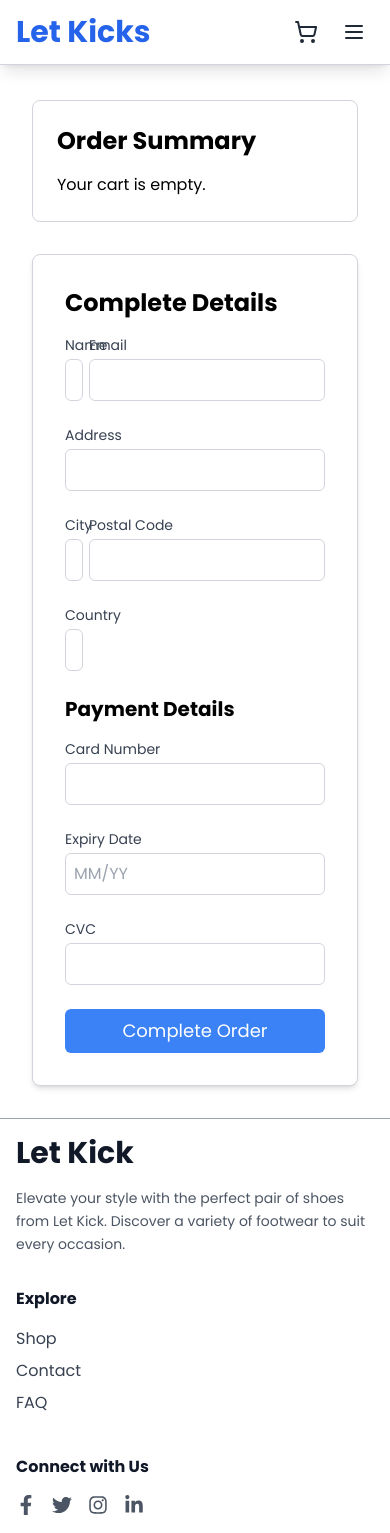
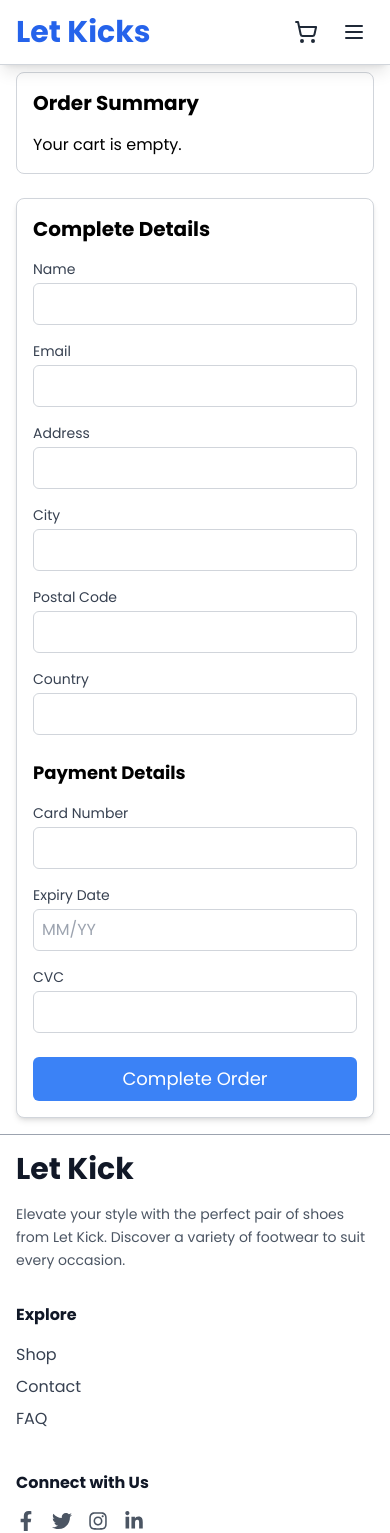
Before and after one commit to SmeyDV/LETKICK, a Next.js app: page /myCart/checkout in a window 390 px wide. Shown: the top 1533 px of the page. Built offline with nearby package versions, Linux system fonts and the light colour scheme.

Commit message:
fix again

```diff
--- a/app/myCart/checkout/Checkout.js
+++ b/app/myCart/checkout/Checkout.js
@@ -46,13 +46,13 @@ export default function Checkout() {
   };
 
   return (
-    <div className="container mx-auto p-8">
-      <h1 className="text-3xl font-bold mb-8">Checkout</h1>
+    <div className="container mx-auto p-4 sm:p-8">
+      <h1 className="text-2xl sm:text-3xl font-bold mb-6 sm:mb-8">Checkout</h1>
 
-      <div className="grid grid-cols-1 lg:grid-cols-3 gap-8">
+      <div className="grid grid-cols-1 lg:grid-cols-3 gap-6 sm:gap-8">
         {/* Item Summary */}
-        <div className="lg:col-span-1 bg-white p-6 border border-gray-300 rounded-lg">
-          <h2 className="text-2xl font-semibold mb-4">Order Summary</h2>
+        <div className="lg:col-span-1 bg-white p-4 sm:p-6 border border-gray-300 rounded-lg">
+          <h2 className="text-xl sm:text-2xl font-semibold mb-4">Order Summary</h2>
           {cartItems.length > 0 ? (
             <ul className="space-y-4">
               {cartItems.map((item, index) => (
@@ -61,13 +61,13 @@ export default function Checkout() {
                   className="flex justify-between items-center border-b pb-2"
                 >
                   <div>
-                    <h3 className="text-lg font-medium">{item.name}</h3>
-                    <p className="text-gray-600">Price: {item.price}</p>
+                    <h3 className="text-base sm:text-lg font-medium">{item.name}</h3>
+                    <p className="text-sm sm:text-base text-gray-600">Price: {item.price}</p>
                   </div>
                   <img
                     src={item.image}
                     alt={item.name}
-                    className="w-24 h-24 object-contain rounded-md"
+                    className="w-16 h-16 sm:w-24 sm:h-24 object-contain rounded-md"
                   />
                 </li>
               ))}
@@ -81,14 +81,14 @@ export default function Checkout() {
         </div>
 
         {/* Wrapped Form with Border */}
-        <div className="lg:col-span-2 border border-gray-300 rounded-lg p-8 bg-white shadow-md">
+        <div className="lg:col-span-2 border border-gray-300 rounded-lg p-4 sm:p-8 bg-white shadow-md">
           <form onSubmit={handleSubmit}>
-            <h2 className="text-2xl font-semibold mb-4">Complete Details</h2>
+            <h2 className="text-xl sm:text-2xl font-semibold mb-4">Complete Details</h2>
 
             {/* Shipping Details */}
-            <div className="grid grid-cols-1 gap-6 mb-6">
-              <div className="sm:col-span-2">
-                <label className="block text-sm font-medium text-gray-700">
+            <div className="grid grid-cols-1 sm:grid-cols-2 gap-4 sm:gap-6 mb-6">
+              <div className="col-span-full sm:col-span-2">
+                <label className="block text-sm font-medium text-gray-700 mb-1">
                   Name
                 </label>
                 <input
@@ -97,11 +97,11 @@ export default function Checkout() {
                   value={formData.name}
                   onChange={handleInputChange}
                   required
-                  className="mt-1 block w-full p-2 border border-gray-300 rounded-md"
+                  className="block w-full p-2 border border-gray-300 rounded-md"
                 />
               </div>
-              <div className="sm:col-span-2">
-                <label className="block text-sm font-medium text-gray-700">
+              <div className="col-span-full sm:col-span-2">
+                <label className="block text-sm font-medium text-gray-700 mb-1">
                   Email
                 </label>
                 <input
@@ -110,11 +110,11 @@ export default function Checkout() {
                   value={formData.email}
                   onChange={handleInputChange}
                   required
-                  className="mt-1 block w-full p-2 border border-gray-300 rounded-md"
+                  className="block w-full p-2 border border-gray-300 rounded-md"
                 />
               </div>
-              <div className="col-span-2">
-                <label className="block text-sm font-medium text-gray-700">
+              <div className="col-span-full">
+                <label className="block text-sm font-medium text-gray-700 mb-1">
                   Address
                 </label>
                 <input
@@ -123,11 +123,11 @@ export default function Checkout() {
                   value={formData.address}
                   onChange={handleInputChange}
                   required
-                  className="mt-1 block w-full p-2 border border-gray-300 rounded-md"
+                  className="block w-full p-2 border border-gray-300 rounded-md"
                 />
               </div>
-              <div className="sm:col-span-1">
-                <label className="block text-sm font-medium text-gray-700">
+              <div className="col-span-1">
+                <label className="block text-sm font-medium text-gray-700 mb-1">
                   City
                 </label>
                 <input
@@ -136,11 +136,11 @@ export default function Checkout() {
                   value={formData.city}
                   onChange={handleInputChange}
                   required
-                  className="mt-1 block w-full p-2 border border-gray-300 rounded-md"
+                  className="block w-full p-2 border border-gray-300 rounded-md"
                 />
               </div>
-              <div className="sm:col-span-1">
-                <label className="block text-sm font-medium text-gray-700">
+              <div className="col-span-1">
+                <label className="block text-sm font-medium text-gray-700 mb-1">
                   Postal Code
                 </label>
                 <input
@@ -149,11 +149,11 @@ export default function Checkout() {
                   value={formData.postalCode}
                   onChange={handleInputChange}
                   required
-                  className="mt-1 block w-full p-2 border border-gray-300 rounded-md"
+                  className="block w-full p-2 border border-gray-300 rounded-md"
                 />
               </div>
-              <div className="sm:col-span-2">
-                <label className="block text-sm font-medium text-gray-700">
+              <div className="col-span-full sm:col-span-2">
+                <label className="block text-sm font-medium text-gray-700 mb-1">
                   Country
                 </label>
                 <input
@@ -162,16 +162,16 @@ export default function Checkout() {
                   value={formData.country}
                   onChange={handleInputChange}
                   required
-                  className="mt-1 block w-full p-2 border border-gray-300 rounded-md"
+                  className="block w-full p-2 border border-gray-300 rounded-md"
                 />
               </div>
             </div>
 
             {/* Payment Details */}
-            <h2 className="text-xl font-semibold mb-4">Payment Details</h2>
-            <div className="grid grid-cols-1 gap-6 mb-6">
-              <div className="sm:col-span-2">
-                <label className="block text-sm font-medium text-gray-700">
+            <h2 className="text-lg sm:text-xl font-semibold mb-4">Payment Details</h2>
+            <div className="grid grid-cols-1 sm:grid-cols-2 gap-4 sm:gap-6 mb-6">
+              <div className="col-span-full sm:col-span-2">
+                <label className="block text-sm font-medium text-gray-700 mb-1">
                   Card Number
                 </label>
                 <input
@@ -180,11 +180,11 @@ export default function Checkout() {
                   value={formData.cardNumber}
                   onChange={handleInputChange}
                   required
-                  className="mt-1 block w-full p-2 border border-gray-300 rounded-md"
+                  className="block w-full p-2 border border-gray-300 rounded-md"
                 />
               </div>
-              <div className="sm:col-span-1">
-                <label className="block text-sm font-medium text-gray-700">
+              <div className="col-span-1">
+                <label className="block text-sm font-medium text-gray-700 mb-1">
                   Expiry Date
                 </label>
                 <input
@@ -194,11 +194,11 @@ export default function Checkout() {
                   onChange={handleInputChange}
                   required
                   placeholder="MM/YY"
-                  className="mt-1 block w-full p-2 border border-gray-300 rounded-md"
+                  className="block w-full p-2 border border-gray-300 rounded-md"
                 />
               </div>
-              <div className="sm:col-span-1">
-                <label className="block text-sm font-medium text-gray-700">
+              <div className="col-span-1">
+                <label className="block text-sm font-medium text-gray-700 mb-1">
                   CVC
                 </label>
                 <input
@@ -207,15 +207,15 @@ export default function Checkout() {
                   value={formData.cardCVC}
                   onChange={handleInputChange}
                   required
-                  className="mt-1 block w-full p-2 border border-gray-300 rounded-md"
+                  className="block w-full p-2 border border-gray-300 rounded-md"
                 />
               </div>
             </div>
 
-            {/* Shortened Button Label */}
+            {/* Submit Button */}
             <button
               type="submit"
-              className="mx-auto w-full bg-blue-500 text-white  text-lg font-light py-2 rounded-md hover:opacity-90 transition duration-300"
+              className="w-full bg-blue-500 text-white text-lg font-light py-2 rounded-md hover:opacity-90 transition duration-300"
             >
               Complete Order
             </button>
```
